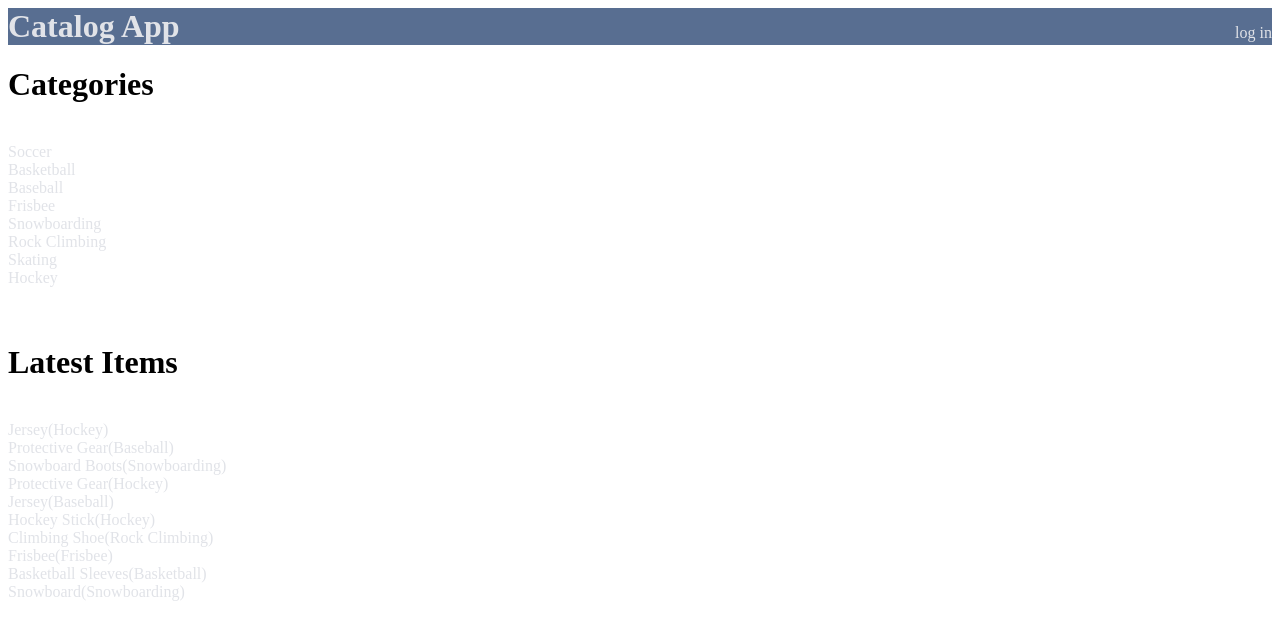
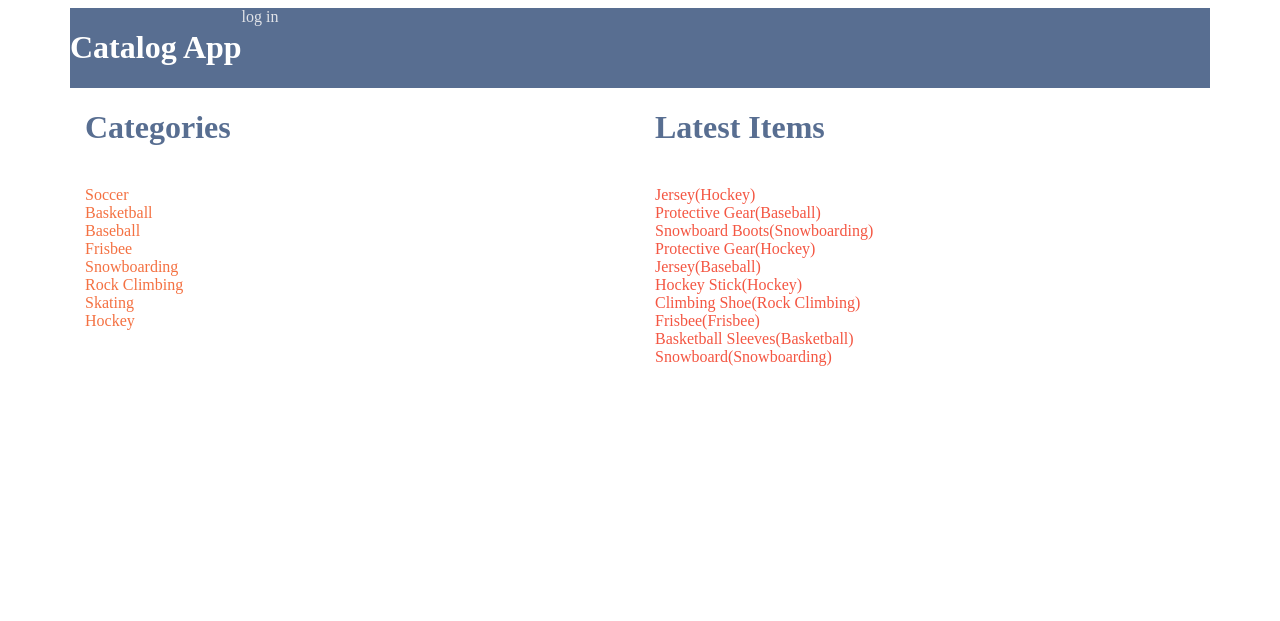
Before and after one commit to sarahchang2013/item-catalog, a Flask app: page / in a window 1280 px wide. Shown: the top 621 px of the page. Run offline with Flask 2, Linux system fonts and the light colour scheme; data comes from the database, SQL or seed files in the repository.

Commit message:
add bootstrap grid system to css

```diff
--- a/vagrant/catalog/static/styles.css
+++ b/vagrant/catalog/static/styles.css
@@ -3,25 +3,40 @@ a {
 	text-decoration: none;
 }
 
-a:link, a:visited {
+a.site-name, a.login-logout:link, a.site-name, a.login-logout:visited {
 	color: #e1e3e8;
 }
 
-a:hover, a:active {
+a.site-name, a.login-logout:hover, a.site-name, a.login-logout:active {
 	color: #ffffff;
 }
 
-.navbar {
+#navbar {
 	background-color: #586e91;
 }
 
-.login-logout {
-	float: right;
-	margin-top: 1em;
+#sitename {
+	text-align: left;
+	/*Use inline-block to align text in one line.*/
+	display: inline-block;
 }
 
-#site-name {
-	color: #ffffff;
-	text-align: left;
-	display: inline;
+.login-logout {
+	margin-right: 0;
+	text-align: right;
+	/*Inline-block is preferred to inline.*/
+	display: inline-block;
 }
+
+.category-title, .items-title {
+	color: #586e91;
+}
+
+/* There is no short hand format for this*/
+a.category:link, a.category:visited, a.category:hover, a.category:active {
+	color: #f47142;
+}
+
+a.item:link, a.item:visited, a.item:hover, a.item:active {
+	color: #f45642;
+}
--- a/vagrant/catalog/templates/index.html
+++ b/vagrant/catalog/templates/index.html
@@ -1,27 +1,28 @@
 {% extends "layout.html" %}
 {% block body %}
-	<div class = "categories">
-		<h1>Categories</h1><br>
+<div class="row">
+	<div class="col-6 categories">
+		<h1 class="category-title">Categories</h1><br>
 
 		{% for category in categories %}
 
-			<a href = "{{url_for('categoryDetails', name = category.name)}}">{{category.name}}</a><br>
+			<a class="category" href="{{url_for('categoryDetails', name = category.name)}}">{{category.name}}</a><br>
 
 		{% endfor %}
 		<br><br>
 	</div>
 
-	<div class = "latestItems">
+	<div class="col-6 latestItems">
 		{% if session.logged_in %}
 		<a href="{{url_for('addItem')}}">Add Item</a>
 		{% endif %}
-		<h1>Latest Items</h1><br>
+		<h1 class="items-title">Latest Items</h1><br>
 
 		{% for item in latestItems %}
 
-			<a href = "{{url_for('itemDescription', category_name = item.category.name, item_title = item.title)}}">{{item.title}}({{item.category.name}})</a><br>
+			<a class="item" href = "{{url_for('itemDescription', category_name = item.category.name, item_title = item.title)}}">{{item.title}}({{item.category.name}})</a><br>
 
 		{% endfor %}
 	</div>
-
+</div>
 {% endblock %}
--- a/vagrant/catalog/templates/itemDescription.html
+++ b/vagrant/catalog/templates/itemDescription.html
@@ -1,7 +1,8 @@
 {% extends "layout.html" %}
 {% block body %}
+<div class="row">
 	<div class="description">
-		<h1>{{category_name}} | {{item.title}}</h1><br>
+		<h1 class="items-title">{{category_name}} | {{item.title}}</h1><br>
 		<p>Description: {{item.description}}</p>
 	</div>
 	<br>
@@ -9,4 +10,5 @@
 	<a href="{{url_for('editItem', category_name=category_name, item_title=item.title)}}">Edit</a> |
 	<a href="{{url_for('deleteItem', category_name=category_name, item_title=item.title)}}">Delete</a>
 	{% endif %}
+</div>
 {% endblock %}
--- a/vagrant/catalog/templates/layout.html
+++ b/vagrant/catalog/templates/layout.html
@@ -3,21 +3,22 @@
     <title>Catalog App</title>
     <meta charset="utf-8">
     <meta name="viewport" content="width=device-width, minimum-scale=1.0, initial-scale=1.0, user-scalable=yes">
+    <link rel=stylesheet type=text/css href="{{ url_for('static', filename='bootstrap-grid.css') }}">
     <link rel=stylesheet type=text/css href="{{ url_for('static', filename='styles.css') }}">
   </head>
 
-  <body>
-    <header>
-      <div class="navbar">
-        <h1 id="site-name"><a href="{{url_for('homePage')}}">Catalog App</a></h1>
-        <div class="login-logout">
+  <body class="container">
+    <header class="row" id="navbar">
+        <h1 id="sitename"><a class="site-name" href="{{url_for('homePage')}}">Catalog App</a></h1>
+        <div class="account">
           {% if not session.logged_in %}
-          <a href="{{ url_for('login') }}">log in</a>
+          <a class="login-logout" href="{{ url_for('login') }}">log in</a>
           {% else %}
-          <a href="{{ url_for('logout') }}">log out</a>
+          <a class="login-logout" href="{{ url_for('logout') }}">log out</a>
           {% endif %}
         </div>
-      </div>
+    </header>
+
     <div class="flash">
       {% with messages = get_flashed_messages() %}
         {% if messages %}
@@ -28,7 +29,7 @@
           </ul>
         {% endif %}
       {% endwith %}
-    </header>
+    </div>
+
     {% block body %}{% endblock %}
   </body>
-</div>
```
Also changed, not shown: vagrant/catalog/templates/categoryDetails.html (+8 -6 lines), vagrant/catalog/static/bootstrap-grid.css (added). Lines whose indentation alone changed are shown as unchanged.
